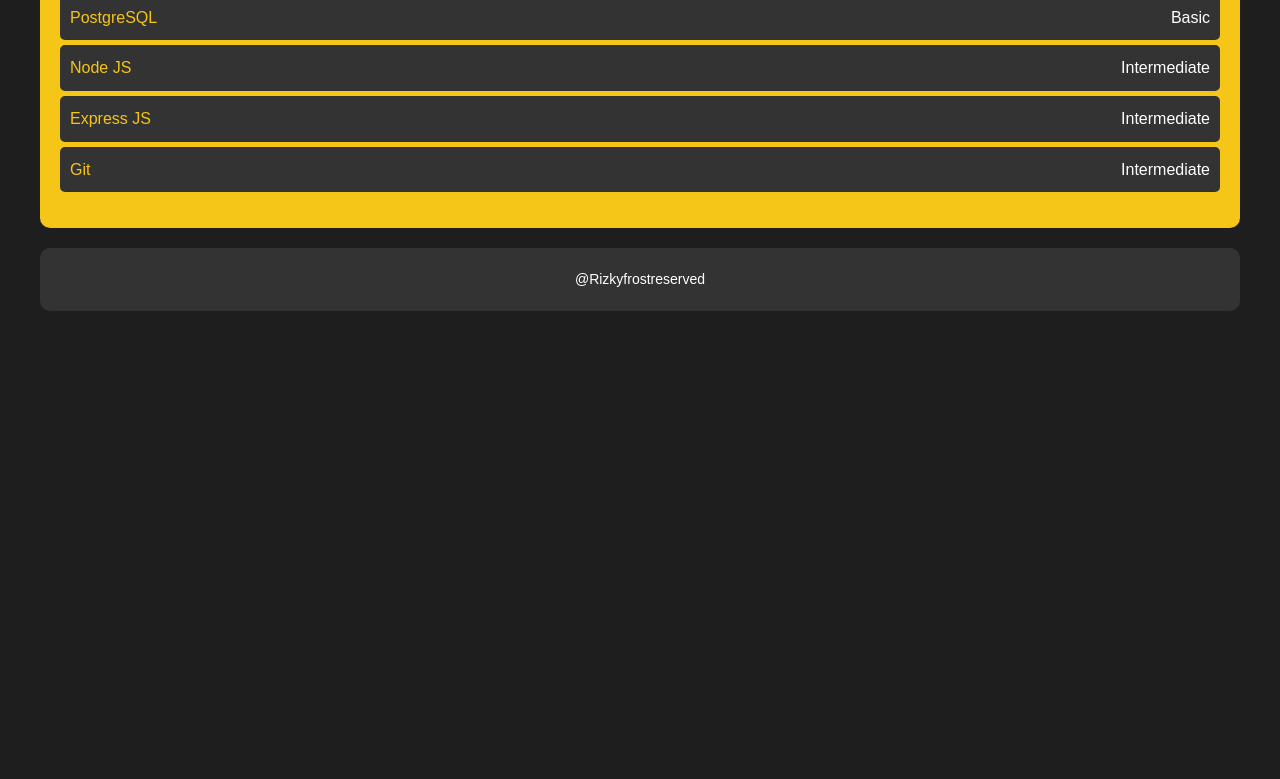
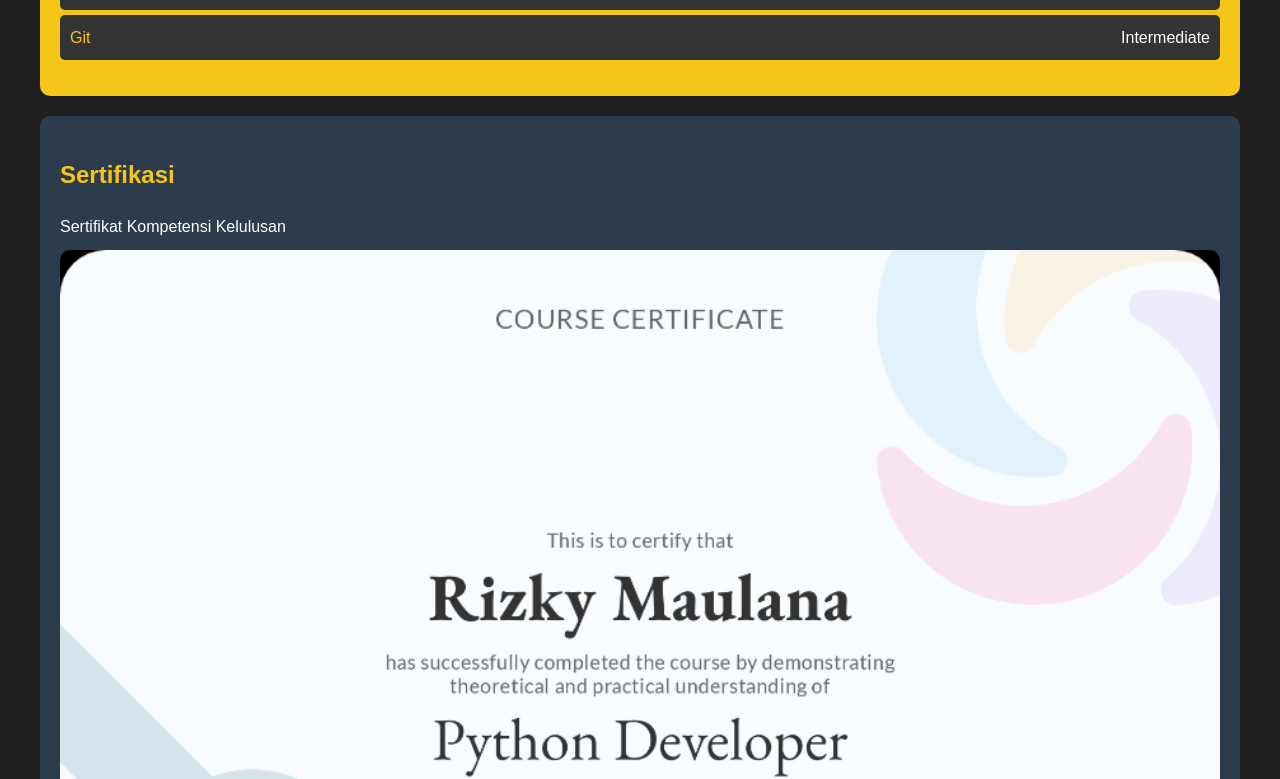
Before and after one commit to Rizkyyfrost/WEBSITE-PERSONAL, a plain HTML site: page index.html in a window 1280 px wide. Shown: the part 1114-1893 px from the top of the page. Before the commit the page ends 1445 px from the top, so only its background shows below. Drawn offline with Linux system fonts and the light colour scheme.

Commit message:
Update index.html

```diff
--- a/index.html
+++ b/index.html
@@ -48,7 +48,7 @@
         }
 
         .hero img {
-            border-radius: 50%; /* Membuat gambar menjadi bulat */
+            border-radius: 50%;
             width: 150px;
             height: 150px;
             object-fit: cover;
@@ -60,12 +60,11 @@
             color: #1e1e1e;
         }
 
-        /* Efek mengetik */
         .typing-effect {
-            border-right: .15em solid #1e1e1e; /* Warna kursor */
+            border-right: .15em solid #1e1e1e;
             white-space: nowrap;
             overflow: hidden;
-            width: 0; /* Lebar awal efek mengetik */
+            width: 0;
             animation: typing 3.5s steps(30, end) forwards, blink-caret .75s step-end infinite;
         }
 
@@ -108,7 +107,6 @@
             font-size: 14px;
         }
 
-        /* Kemampuan Section Styles */
         .experience-section {
             background-color: #f5c518;
             padding: 20px;
@@ -146,7 +144,29 @@
             float: right;
         }
 
-        /* Responsive Styles */
+        .certification-section {
+            background-color: #2d3c4d;
+            padding: 20px;
+            border-radius: 10px;
+            margin-bottom: 20px;
+        }
+
+        .certification-section h2 {
+            color: #f5c518;
+            margin-bottom: 20px;
+        }
+
+        .certification-section p {
+            color: #ffffff;
+            margin-bottom: 10px;
+        }
+
+        .certification-section img {
+            width: 100%;
+            height: auto;
+            border-radius: 10px;
+        }
+
         @media (max-width: 768px) {
             .header {
                 flex-direction: column;
@@ -234,8 +254,7 @@
 
         <!-- Hero Section -->
         <section class="hero">
-            <!-- Menampilkan gambar profile dengan nama profiles.jpg -->
-            <img src="profiles.jpg" alt="Profile Picture">
+            <img src="profile.jpg" alt="Profile Picture">
             <h2 class="typing-effect">RIZKY MAULANA</h2>
             <p>Saya membuat dan merancang program berdasarkan pengalaman sederhana saya, mari semarakkan digitalisasi sekarang</p>
             <a href="https://www.instagram.com/cynanoverse" class="cta-button">Explore Now</a>
@@ -268,6 +287,13 @@
             </div>
         </div>
 
+        <!-- Sertifikasi Section -->
+        <div class="certification-section">
+            <h2>Sertifikasi</h2>
+            <p>Sertifikat Kompetensi Kelulusan</p>
+            <img src="sertifikat.jpg" alt="Sertifikat">
+        </div>
+
         <!-- Footer -->
         <footer class="footer">
             <p>@Rizkyfrostreserved</p>
```
